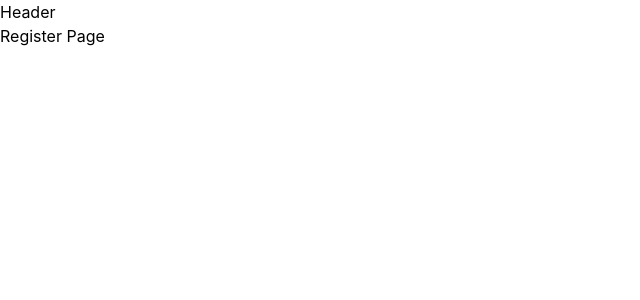
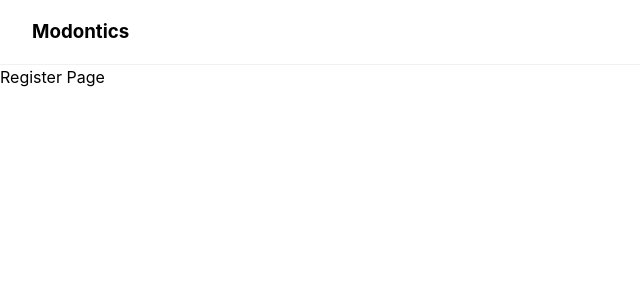
Before and after one commit to SuperSmile0426/modontics, a React (Vite) app: page / in a window 1280 px wide. Shown: the top 300 px of the page, without its empty margins (0-640 px from the left). Built offline with nearby package versions, Linux system fonts and the light colour scheme.

Commit message:
feat: add header component

```diff
--- a/package.json
+++ b/package.json
@@ -13,7 +13,8 @@
 	},
 	"dependencies": {
 		"react": "^18.2.0",
-		"react-dom": "^18.2.0"
+		"react-dom": "^18.2.0",
+		"styled-components": "^6.1.1"
 	},
 	"devDependencies": {
 		"@babel/core": "^7.23.3",
--- a/src/components/layout/header/Header.jsx
+++ b/src/components/layout/header/Header.jsx
@@ -1,5 +1,12 @@
 import React from 'react';
+import { Container, BrandContainer } from './Header.styles';
 
 export const HeaderComponent = () => {
-	return <div>Header</div>;
+	return (
+		<Container>
+			<BrandContainer>
+				<h3>Modontics</h3>
+			</BrandContainer>
+		</Container>
+	);
 };
--- /dev/null
+++ b/src/components/layout/header/Header.styles.jsx
@@ -0,0 +1,22 @@
+import styled from 'styled-components';
+
+export const Container = styled.div`
+	display: flex;
+	height: 64px;
+	padding: 0px 24px;
+	align-items: center;
+	align-self: stretch;
+
+	border-bottom: 1px solid #f1f1f1;
+`;
+
+export const BrandContainer = styled.div`
+	display: flex;
+	height: 64px;
+	padding: 8px;
+	flex-direction: column;
+	justify-content: center;
+	align-items: flex-start;
+	gap: 10px;
+	flex: 1 0 0;
+`;
```
Also changed, not shown: 1 other file (tests, documents, lock files or other folders).
